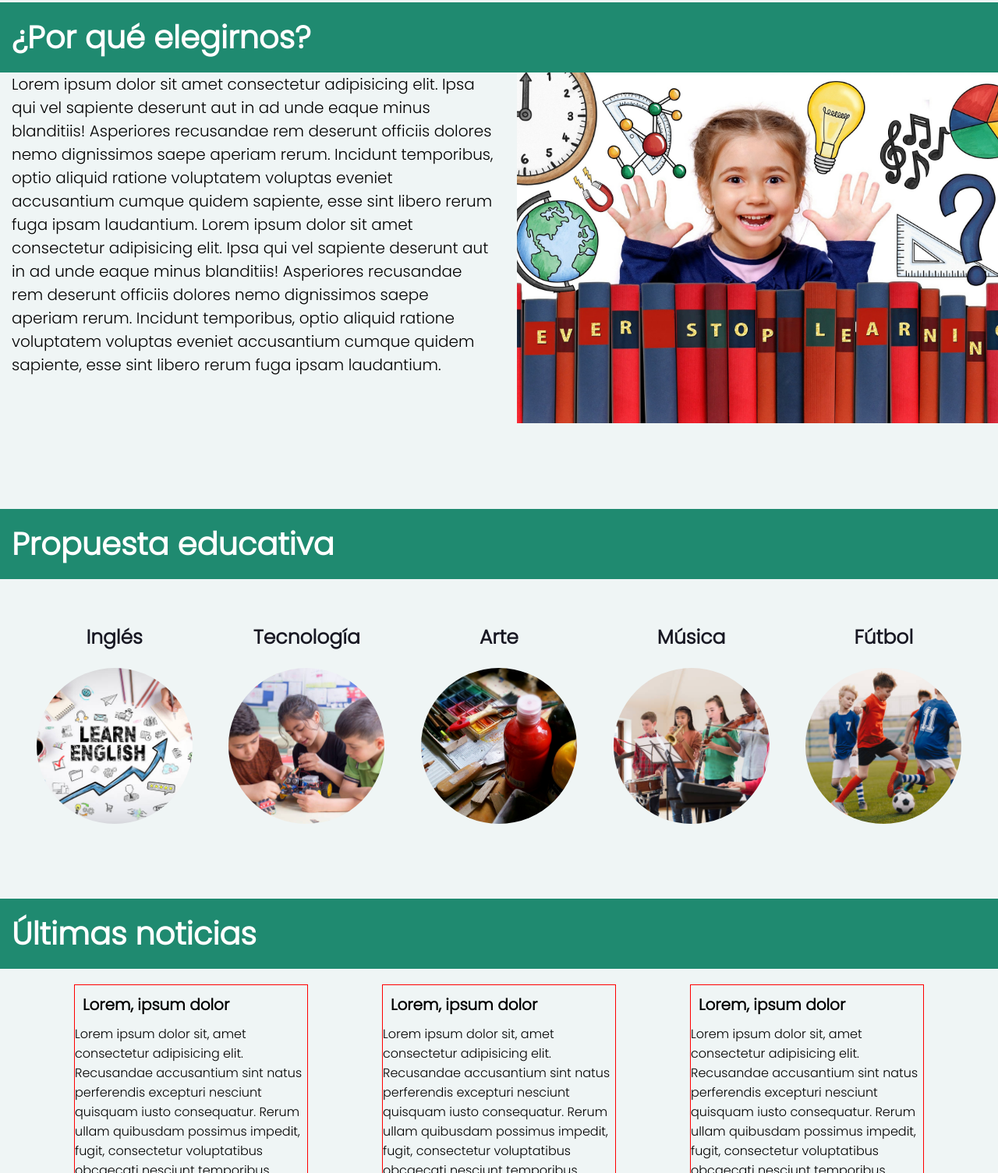
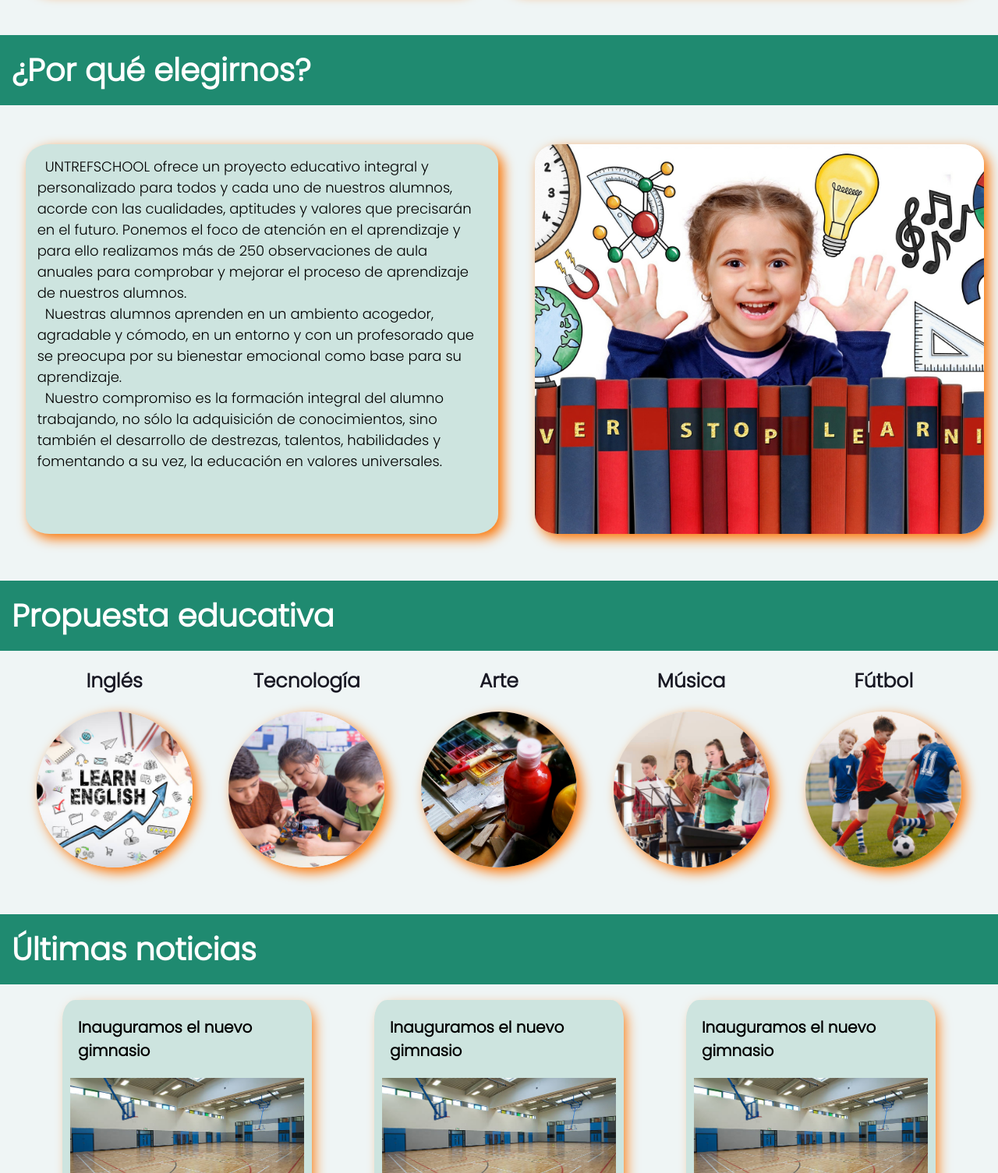
Before and after one commit to AndresMalchiodi/PROYECTO-INTEGRADOR-WEB-UNTREFSCHOOL, a plain HTML site: page index.html in a window 1280 px wide. Shown: the part 1295-2800 px from the top of the page at 78% size. Drawn offline with Linux system fonts and the light colour scheme; a web font is replaced by a local one.

Commit message:
se agregan estilos

```diff
--- a/css/style.css
+++ b/css/style.css
@@ -1,7 +1,7 @@
 * {
     margin: 0;
     padding: 0;
-    box-sizing: border-box;
+    box-sizing: content-box;
     font-family:'Poppins', sans-serif;
 }
 
@@ -14,6 +14,9 @@
     --color5: #EFF5F5;
 }
 
+.texto{
+    text-indent: 10px;
+}
 
 
 body{
@@ -27,6 +30,11 @@ header {
     padding: 25px;
 }
 
+.nav__header{
+    display: flex;
+    flex-wrap: wrap;
+}
+
 .nav__items {
     display: flex;
     width: 100%;
@@ -37,7 +45,7 @@ header {
 .nav__item a{
     color: #ffffff;
     text-decoration: none;
-    font-size: 25px;
+    font-size: 20px;
 }
 
 
@@ -76,24 +84,35 @@ header {
 
 .imagen_texto{
     display: flex;
+    flex-wrap: wrap;
+    justify-content: space-evenly;
     width: 100%;
     height: 500px;
+    margin-top: 50px;
 }
 
 .img_info{
-    width: 50%;
-    height: 90%;
+    width: 45%;
+    height: 100%;
     background-size: cover;
     background-repeat: no-repeat;
     background-position: center;
     margin-left: 15px;
+    border-radius: 5%;
+    box-shadow: 6px 6px 16px 0px var(--color1);
 }
 
 .texto_info{
-    width: 50%;
+    width: 45%;
+    height: 95%;
     margin-left: 15px;
     margin-right: 15px;
-    font-size: 20px;
+    font-size: 18px;
+    border-radius: 5%;
+    box-shadow: 6px 6px 16px 0px var(--color1);
+    padding: 15px 15px 10px 15px;
+    background-color: #1f8a6f2a;
+    overflow: auto;
 }
 
 
@@ -118,7 +137,7 @@ header {
     display: flex;
     flex-wrap: wrap;
     width: 100%;
-    height: 350px;
+    /*height: 350px;*/
     justify-content: space-evenly;
 }
 
@@ -135,6 +154,11 @@ header {
     color: var(--color4);
 }
 
+.linkPropuesta{
+    text-decoration: none;
+    color: inherit;
+}
+
 .propuestaEducativa__img{
     width: 200px;
     height: 200px;
@@ -149,22 +173,27 @@ header {
 
 .ingles{
     background-image: url(../multimedia/imagenes/ingles.jpg);
+    box-shadow: 6px 6px 16px 0px var(--color1);
 }
 
 .tecnologia{
     background-image: url(../multimedia/imagenes/tecnologia.jpg);
+    box-shadow: 6px 6px 16px 0px var(--color1);
 }
 
 .arte{
     background-image: url(../multimedia/imagenes/arte.jpg);
+    box-shadow: 6px 6px 16px 0px var(--color1);
 }
 
 .musica{
     background-image: url(../multimedia/imagenes/musica.jpg);
+    box-shadow: 6px 6px 16px 0px var(--color1);
 }
 
 .futbol{
     background-image: url(../multimedia/imagenes/futbol.jpg);
+    box-shadow: 6px 6px 16px 0px var(--color1);
 }
 
 
@@ -180,14 +209,53 @@ header {
 .card__noticias{
     margin-top: 20px;
     width: 300px;
-    height: 400px;
-    border: 1px solid red;
+    height: 500px;
+    padding: 10px;
+    display: flex;
+    flex-direction: column;
+    justify-content: space-evenly;
+    align-items: center;
+    gap: 10px;
+    border-radius: 5%;
+    box-shadow: 6px 6px 17px -4px var(--color1);
+    background-color: #1f8a6f2a;
 }
 
 h5{
     padding: 10px;
     font-size: 20px;
 }
+
+.imgNoticias{
+    width: 100%;
+    height: 35%;
+}
+
+.boton{
+        width: 50%;
+        padding: 12.5px 20px;
+        border: 0;
+        border-radius: 100px;
+        background-color: #2ba8fb;
+        color: #ffffff;
+        font-weight: Bold;
+        transition: all 0.5s;
+        -webkit-transition: all 0.5s;
+    }
+
+.boton:hover {
+        background-color: var(--color2);
+        box-shadow: 0 0 20px var(--color3);
+        transform: scale(1.1);
+    }
+
+.boton:active {
+        background-color: #3d94cf;
+        transition: all 0.25s;
+        -webkit-transition: all 0.25s;
+        box-shadow: none;
+        transform: scale(0.98);
+    }
 
 
 
@@ -251,7 +319,7 @@ h5{
 /*Estilos Formulario*/
 
 .contenedorFormulario{
-    margin-top: 40px;
+    margin-top: 60px;
     margin-bottom: 40px;
     display: flex;
     justify-content: center;
@@ -261,3 +329,8 @@ h5{
 form{
     width: 50%;
 }
+
+#boton{
+    background-color: var(--color1);
+    border: var(--color1);
+}
--- a/index.html
+++ b/index.html
@@ -36,8 +36,9 @@
             <div class="imagen_texto">
                 <div class="img_info img_quienes_somos"></div>
                 <div class="texto_info texto_quienes_somos">
-                    Lorem ipsum dolor sit amet consectetur adipisicing elit. Ipsa qui vel sapiente deserunt aut in ad unde eaque minus blanditiis! Asperiores recusandae rem deserunt officiis dolores nemo dignissimos saepe aperiam rerum. Incidunt temporibus, optio aliquid ratione voluptatem voluptas eveniet accusantium cumque quidem sapiente, esse sint libero rerum fuga ipsam laudantium.
-                    Lorem ipsum dolor sit amet consectetur adipisicing elit. Ipsa qui vel sapiente deserunt aut in ad unde eaque minus blanditiis! Asperiores recusandae rem deserunt officiis dolores nemo dignissimos saepe aperiam rerum. Incidunt temporibus, optio aliquid ratione voluptatem voluptas eveniet accusantium cumque quidem sapiente, esse sint libero rerum fuga ipsam laudantium.
+                    <p class="texto">UNTREFSCHOOL es una institución con 10 años de experiencia en el cuidado, estimulación y educación integral de estudiantes del nivel de Primario.</p>
+                    <p class="texto">Nuestro colegio es un ecosistema educativo diseñado especialmente para estimular la inteligencia, el aprendizaje, la innovación y la creatividad, brindando a los niños las más variadas oportunidades para ir empezando a entender la vida.</p>
+                    <p class="texto">Consideramos de gran importancia brindar una sólida educación en etapa educativa, para que el alumno pueda desarrollar una actitud positiva y abierta al conocimiento y al aprendizaje, que estimule el juego, la creatividad, el amor por los idiomas, la música, el deporte, el arte y la tecnología, aspectos básicos para el éxito en las siguientes etapas de su vida y educación.</p>
                 </div>
             </div>
         </section>
@@ -49,8 +50,9 @@
             </div>
             <div class="imagen_texto">
                 <div class="texto_info">
-                    Lorem ipsum dolor sit amet consectetur adipisicing elit. Ipsa qui vel sapiente deserunt aut in ad unde eaque minus blanditiis! Asperiores recusandae rem deserunt officiis dolores nemo dignissimos saepe aperiam rerum. Incidunt temporibus, optio aliquid ratione voluptatem voluptas eveniet accusantium cumque quidem sapiente, esse sint libero rerum fuga ipsam laudantium.
-                    Lorem ipsum dolor sit amet consectetur adipisicing elit. Ipsa qui vel sapiente deserunt aut in ad unde eaque minus blanditiis! Asperiores recusandae rem deserunt officiis dolores nemo dignissimos saepe aperiam rerum. Incidunt temporibus, optio aliquid ratione voluptatem voluptas eveniet accusantium cumque quidem sapiente, esse sint libero rerum fuga ipsam laudantium.
+                    <p class="texto">UNTREFSCHOOL ofrece un proyecto educativo integral y personalizado para todos y cada uno de nuestros alumnos, acorde con las cualidades, aptitudes y valores que precisarán en el futuro. Ponemos el foco de atención en el aprendizaje y para ello realizamos más de 250 observaciones de aula anuales para comprobar y mejorar el proceso de aprendizaje de nuestros alumnos.</p>
+                    <P class="texto">Nuestras alumnos aprenden en un ambiento acogedor, agradable y cómodo, en un entorno y con un profesorado que se preocupa por su bienestar emocional como base para su aprendizaje.</P>
+                    <P class="texto">Nuestro compromiso es la formación integral del alumno trabajando, no sólo la adquisición de conocimientos, sino también el desarrollo de destrezas, talentos, habilidades y fomentando a su vez, la educación en valores universales.</P>
                 </div>
                 <div class="img_info img_por_que_elegirnos"></div>
             </div>
@@ -64,27 +66,27 @@
 
             <div class="contenedor__propuestas__img">
                 <div class="card__propuesta">
-                    <h3 class="titulo__card">Inglés</h3>
+                    <h3 class="titulo__card"><a class="linkPropuesta" href="">Inglés</a></h3>
                     <div class="propuestaEducativa__img ingles"></div>
                 </div>
 
                 <div class="card__propuesta">
-                    <h3 class="titulo__card">Tecnología</h3>
+                    <h3 class="titulo__card"><a class="linkPropuesta" href="">Tecnología</a></h3>
                     <div class="propuestaEducativa__img tecnologia"></div>
                 </div>
 
                 <div class="card__propuesta">
-                    <h3 class="titulo__card">Arte</h3>
+                    <h3 class="titulo__card"><a class="linkPropuesta" href="">Arte</a></h3>
                     <div class="propuestaEducativa__img arte"></div>
                 </div>
 
                 <div class="card__propuesta">
-                    <h3 class="titulo__card">Música</h3>
+                    <h3 class="titulo__card"><a class="linkPropuesta" href="">Música</a></h3>
                     <div class="propuestaEducativa__img musica"></div>
                 </div>
 
                 <div class="card__propuesta">
-                    <h3 class="titulo__card">Fútbol</h3>
+                    <h3 class="titulo__card"><a class="linkPropuesta" href="">Fútbol</a></h3>
                     <div class="propuestaEducativa__img futbol"></div>
                 </div>
 
@@ -100,16 +102,24 @@
 
             <div class="contenedor__noticias">
                 <div class="card__noticias">
-                    <h5>Lorem, ipsum dolor</h5>
-                    <p>Lorem ipsum dolor sit, amet consectetur adipisicing elit. Recusandae accusantium sint natus perferendis excepturi nesciunt quisquam iusto consequatur. Rerum ullam quibusdam possimus impedit, fugit, consectetur voluptatibus obcaecati nesciunt temporibus voluptatem unde, sint quidem ipsum ipsa velit vel debitis. Magnam iure voluptates similique rem corporis eveniet voluptatem veniam sed, ipsum quas.</p>
+                    <h5>Inauguramos el nuevo gimnasio</h5>
+                    <img class="imgNoticias" src="./multimedia/imagenes/gimnasio.jpg" alt="Nuevo gimnasio">
+                    <p>Lorem ipsum dolor sit amet consectetur, adipisicing elit. Maiores nam sunt consectetur? Voluptate hic vero quibusdam nam. Aspernatur possimus ratione ipsum quos quasi, temporibus vitae laudantium quas obcaecati repudiandae doloremque.</p>
+                    <button class="boton">Leer más</button>
                 </div>
+
                 <div class="card__noticias">
-                    <h5>Lorem, ipsum dolor</h5>
-                    <p>Lorem ipsum dolor sit, amet consectetur adipisicing elit. Recusandae accusantium sint natus perferendis excepturi nesciunt quisquam iusto consequatur. Rerum ullam quibusdam possimus impedit, fugit, consectetur voluptatibus obcaecati nesciunt temporibus voluptatem unde, sint quidem ipsum ipsa velit vel debitis. Magnam iure voluptates similique rem corporis eveniet voluptatem veniam sed, ipsum quas.</p>
+                    <h5>Inauguramos el nuevo gimnasio</h5>
+                    <img class="imgNoticias" src="./multimedia/imagenes/gimnasio.jpg" alt="Nuevo gimnasio">
+                    <p>Lorem ipsum dolor sit amet consectetur, adipisicing elit. Maiores nam sunt consectetur? Voluptate hic vero quibusdam nam. Aspernatur possimus ratione ipsum quos quasi, temporibus vitae laudantium quas obcaecati repudiandae doloremque.</p>
+                    <button class="boton">Leer más</button>
                 </div>
+
                 <div class="card__noticias">
-                    <h5>Lorem, ipsum dolor</h5>
-                    <p>Lorem ipsum dolor sit, amet consectetur adipisicing elit. Recusandae accusantium sint natus perferendis excepturi nesciunt quisquam iusto consequatur. Rerum ullam quibusdam possimus impedit, fugit, consectetur voluptatibus obcaecati nesciunt temporibus voluptatem unde, sint quidem ipsum ipsa velit vel debitis. Magnam iure voluptates similique rem corporis eveniet voluptatem veniam sed, ipsum quas.</p>
+                    <h5>Inauguramos el nuevo gimnasio</h5>
+                    <img class="imgNoticias" src="./multimedia/imagenes/gimnasio.jpg" alt="Nuevo gimnasio">
+                    <p>Lorem ipsum dolor sit amet consectetur, adipisicing elit. Maiores nam sunt consectetur? Voluptate hic vero quibusdam nam. Aspernatur possimus ratione ipsum quos quasi, temporibus vitae laudantium quas obcaecati repudiandae doloremque.</p>
+                    <button class="boton">Leer más</button>
                 </div>
             </div>
         </section>
```
Also changed, not shown: formulario/formulario.html (+1 -1 lines), multimedia/imagenes/gimnasio.jpg (added).
